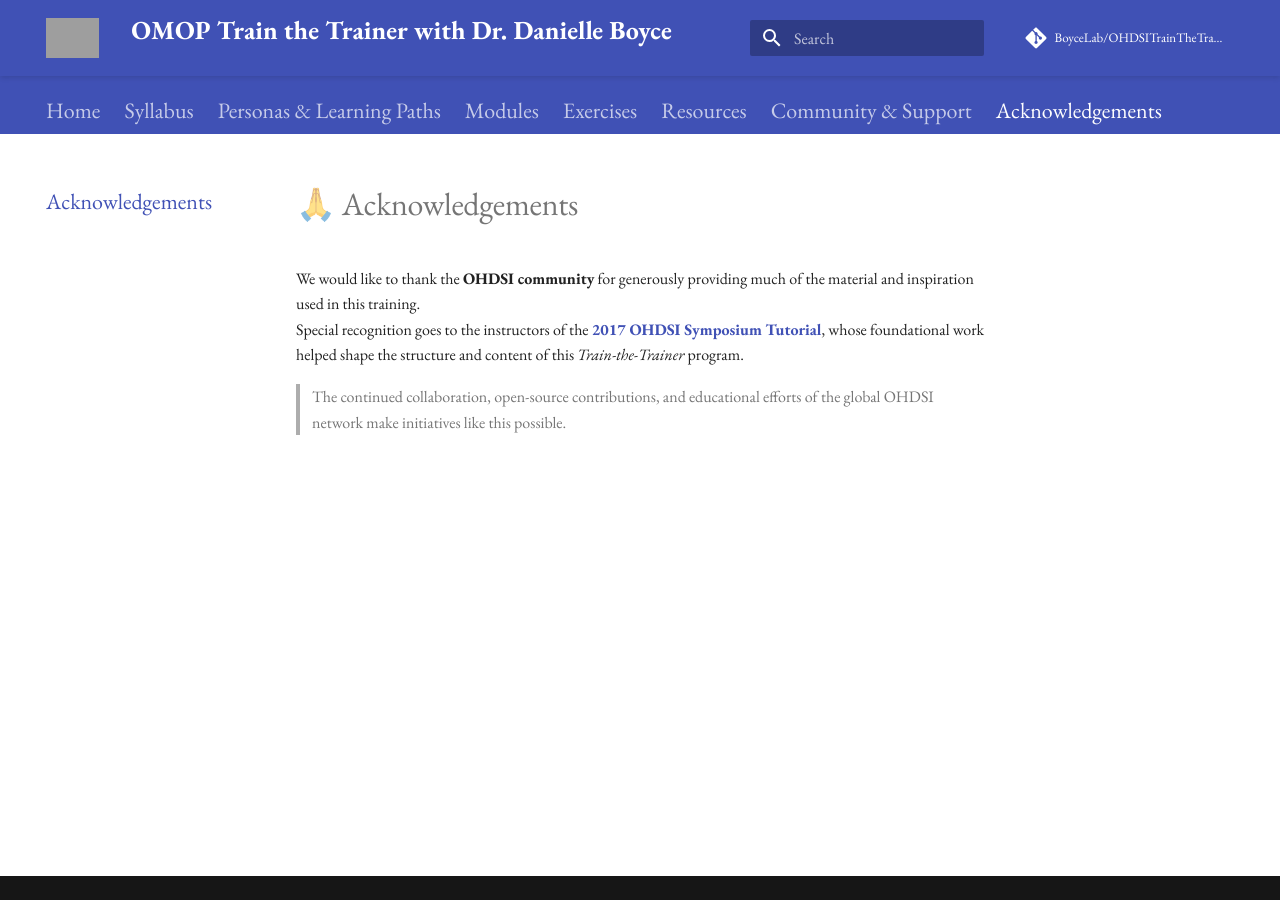
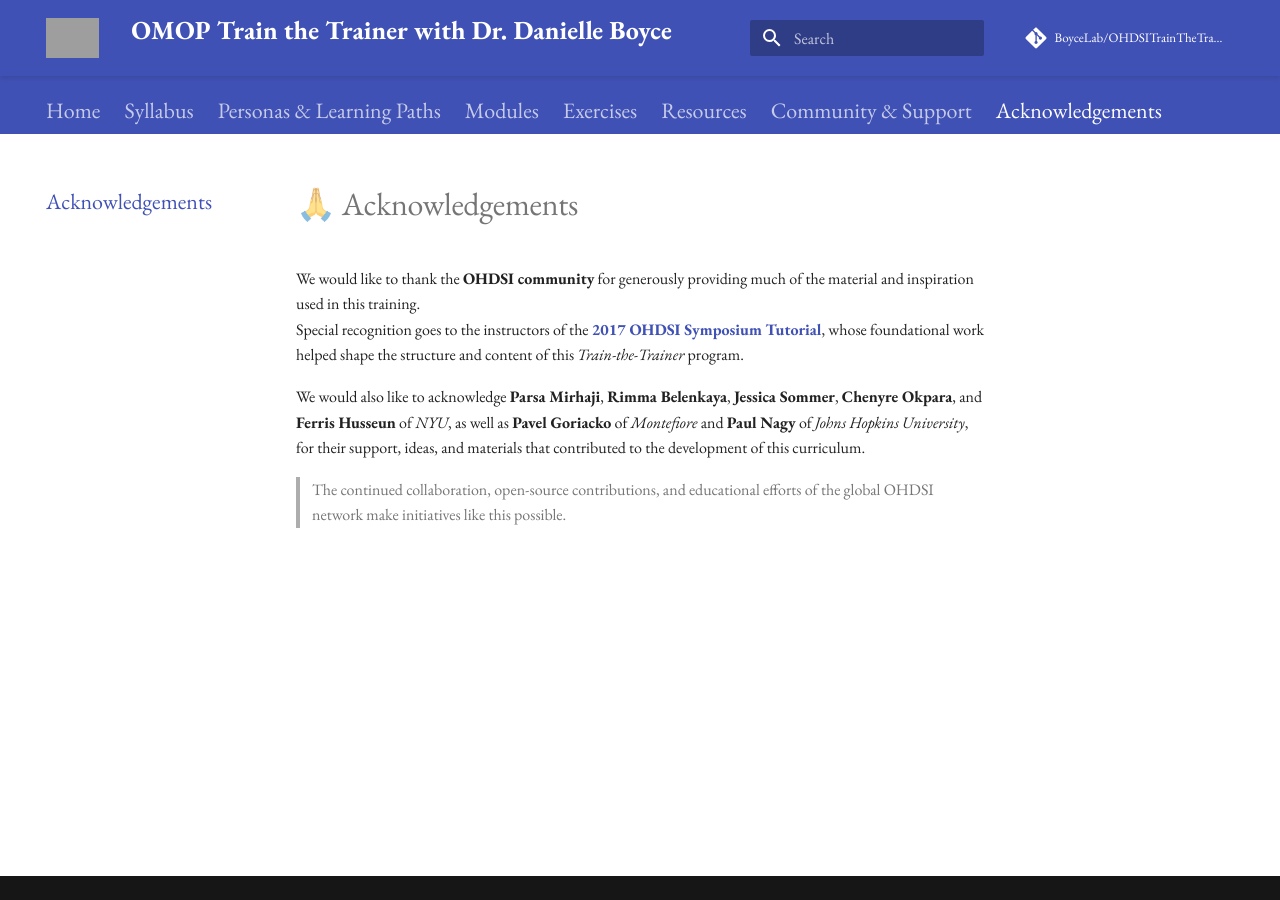
Before and after one commit to BoyceLab/OHDSITrainTheTrainer-6WK, an MkDocs documentation site: the page built from docs/acknowledgements.md, in a window 1280 px wide. Built offline with MkDocs 1.6.1 and Material for MkDocs 9.7.7, drawn with Linux system fonts in a browser that asks for light colours; comment, search, counter and statistics services are not loaded; grey boxes are pictures that could not be loaded.

Commit message:
Update acknowledgements.md

```diff
--- a/docs/acknowledgements.md
+++ b/docs/acknowledgements.md
@@ -3,4 +3,6 @@
 We would like to thank the **OHDSI community** for generously providing much of the material and inspiration used in this training.
 Special recognition goes to the instructors of the **[2017 OHDSI Symposium Tutorial](https://www.ohdsi.org/past-events/2017-ohdsi-symposium-materials/)**, whose foundational work helped shape the structure and content of this *Train-the-Trainer* program.
 
+We would also like to acknowledge **Parsa Mirhaji**, **Rimma Belenkaya**, **Jessica Sommer**, **Chenyre Okpara**, and **Ferris Husseun** of *NYU*, as well as **Pavel Goriacko** of *Montefiore* and **Paul Nagy** of *Johns Hopkins University*, for their support, ideas, and materials that contributed to the development of this curriculum.
+
 > The continued collaboration, open-source contributions, and educational efforts of the global OHDSI network make initiatives like this possible.
```
